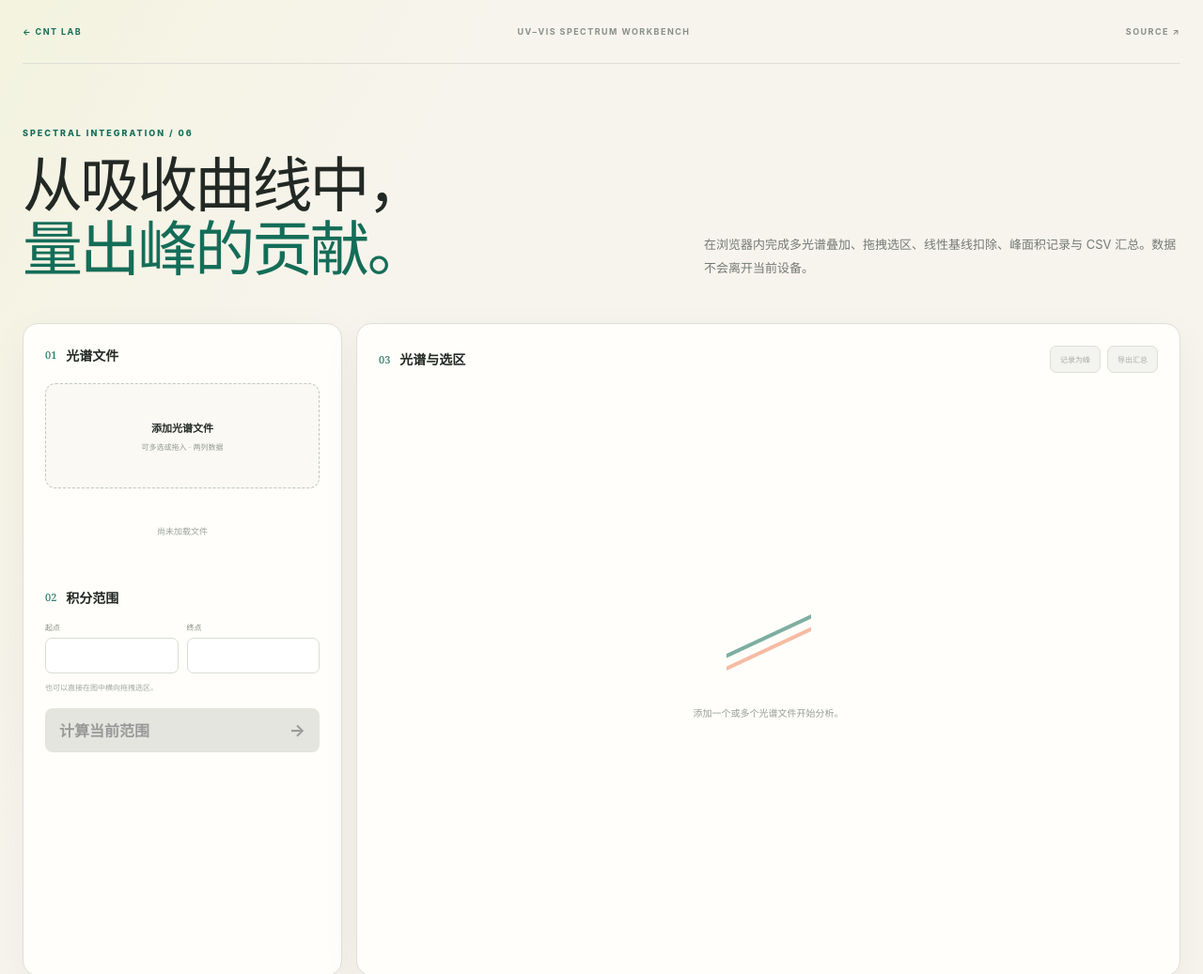
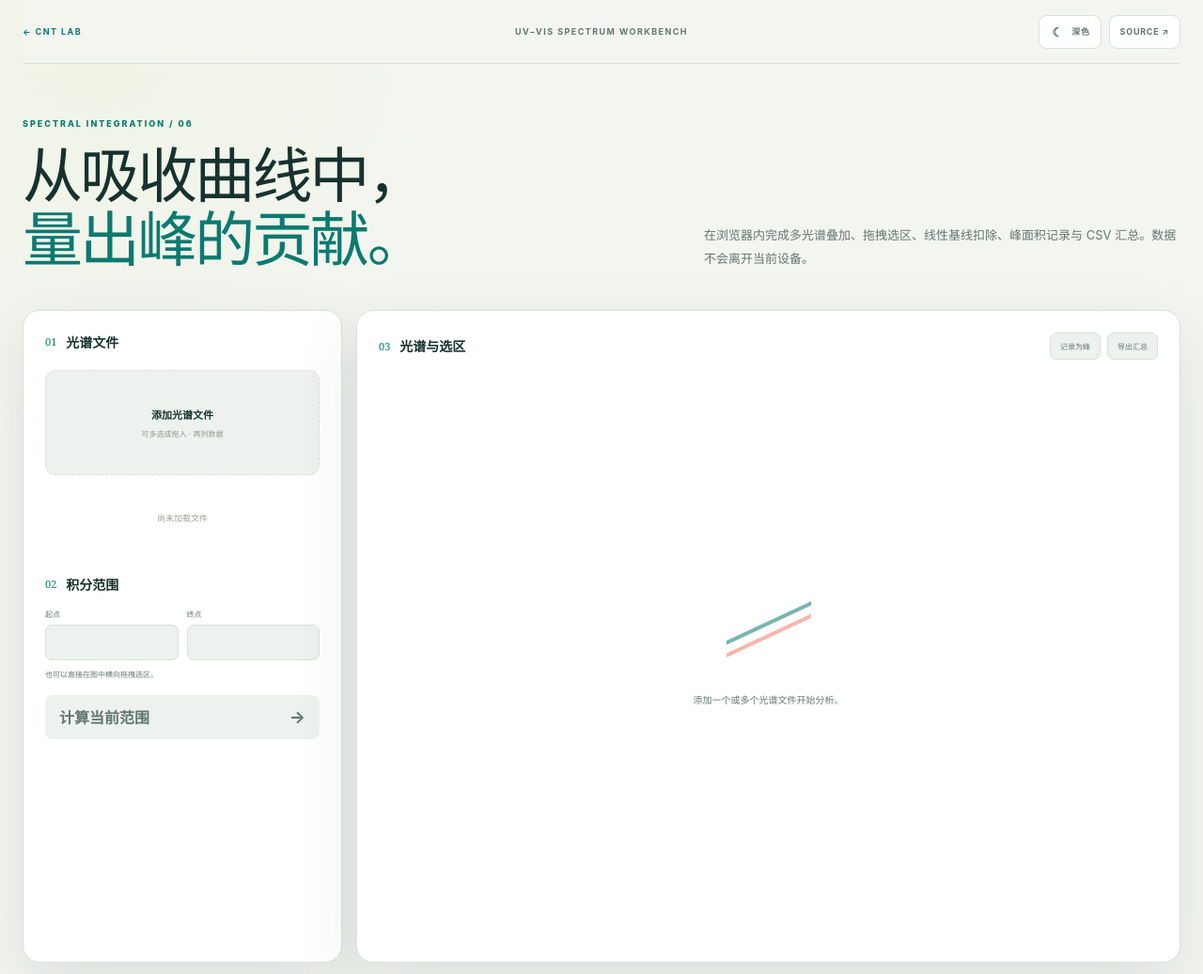
Before and after one commit to ZuesTian/UV, a plain HTML site: page web/index.html in a window 1280 px wide. Shown: the top 1037 px of the page at 94% size. Drawn offline with Linux system fonts and the light colour scheme.

Commit message:
Unify workbench light and dark UI (#2)

```diff
--- a/web/index.html
+++ b/web/index.html
@@ -4,15 +4,21 @@
     <meta charset="utf-8" />
     <meta name="viewport" content="width=device-width, initial-scale=1" />
     <meta name="theme-color" content="#f7f4ed" />
+    <meta name="color-scheme" content="light dark" />
     <meta name="description" content="UV-Vis 光谱基线积分与多文件对比工作台" />
     <title>UV Spectrum · 在线光谱积分</title>
+    <script src="theme.js?v=20260813"></script>
     <link rel="stylesheet" href="styles.css" />
+    <link rel="stylesheet" href="theme.css?v=20260813" />
   </head>
   <body>
     <header class="topbar shell">
       <a class="brand" href="https://zuestian.github.io/Cnanotools/">← CNT LAB</a>
-      <span>UV–VIS SPECTRUM WORKBENCH</span>
-      <a href="https://github.com/ZuesTian/UV" target="_blank" rel="noreferrer">SOURCE ↗</a>
+      <span class="topbar-title">UV–VIS SPECTRUM WORKBENCH</span>
+      <div class="topbar-actions">
+        <button class="theme-toggle" type="button" data-theme-toggle><span data-theme-icon aria-hidden="true">☾</span><span data-theme-label>深色</span></button>
+        <a class="source-link" href="https://github.com/ZuesTian/UV" target="_blank" rel="noreferrer">SOURCE ↗</a>
+      </div>
     </header>
 
     <main class="shell">
--- /dev/null
+++ b/web/theme.css
@@ -0,0 +1,68 @@
+:root {
+  color-scheme: light;
+  color: #17322e;
+  background: #f3f5f0;
+  --ink: #17322e;
+  --muted: #637770;
+  --paper: #f3f5f0;
+  --surface: #ffffff;
+  --surface-soft: #edf2ee;
+  --line: #d8e1dc;
+  --green: #0b7a70;
+  --lime: #cdea72;
+  --violet: #7367c4;
+  --orange: #f17b64;
+  --shadow: 0 24px 70px rgba(17, 50, 44, .1);
+}
+
+:root[data-theme="dark"] {
+  color-scheme: dark;
+  color: #edf7f3;
+  background: #081a18;
+  --ink: #edf7f3;
+  --muted: #96aaa4;
+  --paper: #081a18;
+  --surface: #102724;
+  --surface-soft: #16322e;
+  --line: #29453f;
+  --green: #68d3c4;
+  --lime: #ccec70;
+  --violet: #a99ce9;
+  --orange: #ff8a72;
+  --shadow: 0 28px 78px rgba(0, 0, 0, .34);
+}
+
+body { color: var(--ink); background: radial-gradient(circle at 8% 3%, color-mix(in srgb, var(--lime) 8%, transparent), transparent 28rem), var(--paper); }
+.topbar { position: relative; color: var(--muted); border-color: var(--line); background: color-mix(in srgb, var(--paper) 88%, transparent); backdrop-filter: blur(18px); }
+.topbar-title { position: absolute; left: 50%; transform: translateX(-50%); }
+.topbar-actions { display: flex; align-items: center; gap: 8px; }
+.source-link, .theme-toggle { display: inline-flex; min-height: 36px; align-items: center; gap: 7px; padding: 0 11px; border: 1px solid var(--line); border-radius: 9px; color: var(--muted); background: var(--surface); cursor: pointer; font-size: 9px; font-weight: 750; letter-spacing: .08em; }
+.source-link:hover, .theme-toggle:hover { color: var(--green); border-color: color-mix(in srgb, var(--green) 42%, var(--line)); }
+.theme-toggle [data-theme-icon] { width: 16px; font-size: 13px; letter-spacing: 0; }
+
+main { padding-top: 58px; }
+.hero { margin-bottom: 42px; }
+.panel { border-color: var(--line); border-radius: 18px; background: var(--surface); box-shadow: var(--shadow); }
+.upload, .chart-wrap { color: var(--ink); border-color: var(--line); background: var(--surface-soft); }
+.upload:hover, .upload.dragging { background: color-mix(in srgb, var(--green) 8%, var(--surface-soft)); }
+.file-item { border-color: var(--line); }
+.file-item button b, .records-head h3 { color: var(--ink); }
+.range-grid label, .hint, .file-item button small, .records-head span, th, .chart-tip, .empty { color: var(--muted); }
+.range-grid input { color: var(--ink); border-color: var(--line); background: var(--surface-soft); }
+.actions button { color: var(--green); border-color: var(--line); background: var(--surface); }
+.actions button:disabled { color: var(--muted); background: var(--surface-soft); }
+.primary { color: #09231f; background: var(--green); }
+.primary:disabled { color: var(--muted); background: var(--surface-soft); }
+.current-result { color: #edf7f3; background: #0c3531; }
+.current-result>strong { color: var(--lime); }
+td { color: color-mix(in srgb, var(--ink) 82%, var(--muted)); border-color: var(--line); }
+.message { color: var(--orange); border-color: color-mix(in srgb, var(--orange) 42%, var(--line)); background: color-mix(in srgb, var(--orange) 9%, var(--surface)); }
+.grid { stroke: var(--line); }
+.axis-label { fill: var(--muted); }
+
+@media (max-width: 700px) {
+  .topbar-title { display: none; }
+  .source-link { display: none; }
+  .theme-toggle { width: 38px; justify-content: center; padding: 0; }
+  .theme-toggle [data-theme-label] { display: none; }
+}
--- /dev/null
+++ b/web/theme.js
@@ -0,0 +1,24 @@
+(() => {
+  const storageKey = "cnt-lab-theme";
+  const root = document.documentElement;
+  const systemTheme = window.matchMedia("(prefers-color-scheme: dark)");
+  const themeColors = { light: "#f3f5f0", dark: "#081b1a" };
+  const readStoredTheme = () => { try { const value = localStorage.getItem(storageKey); return value === "light" || value === "dark" ? value : null; } catch { return null; } };
+  const syncControls = (theme) => {
+    const nextLabel = theme === "dark" ? "浅色" : "深色";
+    document.querySelectorAll("[data-theme-toggle]").forEach((button) => {
+      button.setAttribute("aria-label", `切换到${nextLabel}模式`); button.setAttribute("title", `切换到${nextLabel}模式`); button.setAttribute("aria-pressed", String(theme === "dark"));
+      const icon = button.querySelector("[data-theme-icon]"); const label = button.querySelector("[data-theme-label]");
+      if (icon) icon.textContent = theme === "dark" ? "☀" : "☾"; if (label) label.textContent = nextLabel;
+    });
+  };
+  const applyTheme = (theme, persist = false) => {
+    root.dataset.theme = theme; root.style.colorScheme = theme; document.querySelector('meta[name="theme-color"]')?.setAttribute("content", themeColors[theme]); syncControls(theme);
+    if (persist) { try { localStorage.setItem(storageKey, theme); } catch { /* no-op */ } }
+    document.dispatchEvent(new CustomEvent("cntlab:themechange", { detail: { theme } }));
+  };
+  applyTheme(readStoredTheme() || (systemTheme.matches ? "dark" : "light"));
+  const connectControls = () => { syncControls(root.dataset.theme); document.querySelectorAll("[data-theme-toggle]").forEach((button) => button.addEventListener("click", () => applyTheme(root.dataset.theme === "dark" ? "light" : "dark", true))); };
+  if (document.readyState === "loading") document.addEventListener("DOMContentLoaded", connectControls, { once: true }); else connectControls();
+  systemTheme.addEventListener?.("change", (event) => { if (!readStoredTheme()) applyTheme(event.matches ? "dark" : "light"); });
+})();
```
